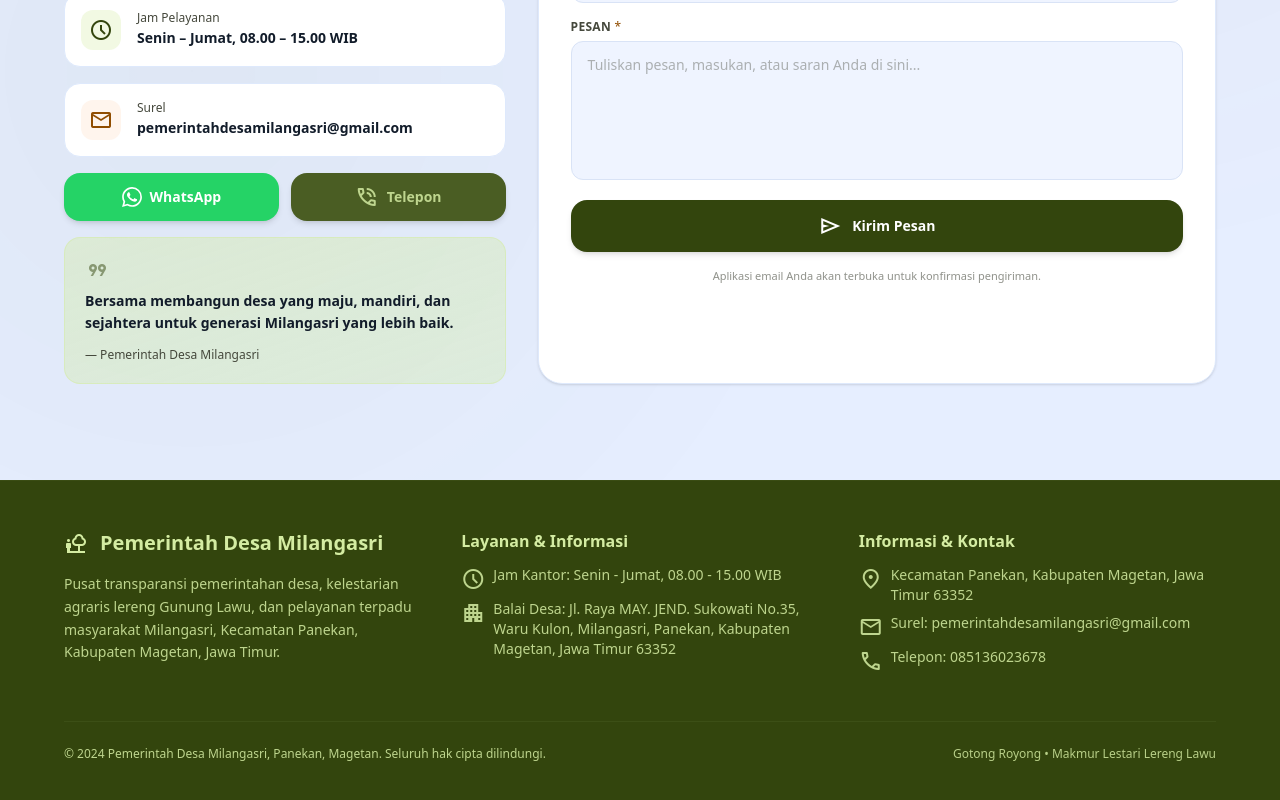
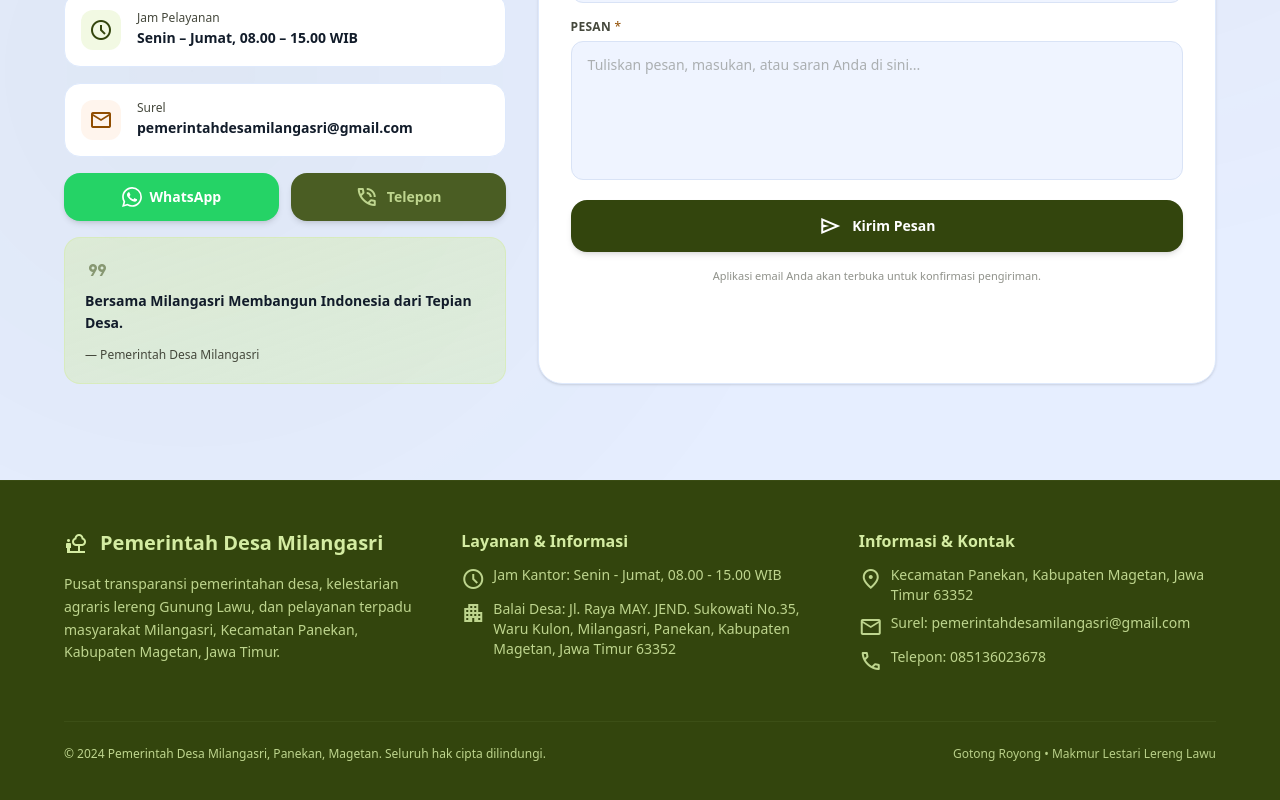
Before and after one commit to kaekka/Web-ProfilDesaMilangasri, a Next.js app: page / in a window 1280 px wide. Shown: the part 3688-4488 px from the top of the page. Built offline with nearby package versions, Linux system fonts and the light colour scheme; no server answers; the database is empty.

Commit message:
fixing footer dan contactSection

```diff
--- a/components/sections/KontakSection.tsx
+++ b/components/sections/KontakSection.tsx
@@ -214,8 +214,7 @@ export default function KontakSection() {
             <div className="flex-1 rounded-2xl bg-gradient-to-br from-primary-fixed/40 to-tertiary-fixed/30 border border-primary-fixed/50 p-5 flex flex-col justify-center gap-2">
               <MaterialIcon name="format_quote" className="text-[28px] text-primary/50" />
               <p className="text-on-surface font-semibold text-sm leading-relaxed">
-                Bersama membangun desa yang maju, mandiri, dan sejahtera untuk
-                generasi Milangasri yang lebih baik.
+                Bersama Milangasri Membangun Indonesia dari Tepian Desa.
               </p>
               <p className="text-xs text-on-surface-variant font-medium mt-1">
                 — Pemerintah Desa Milangasri
```
